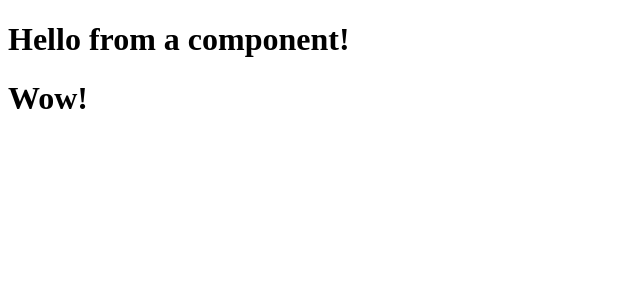
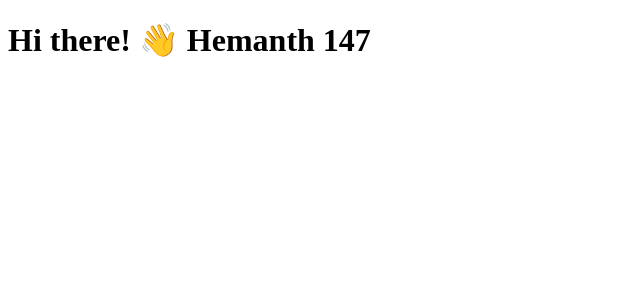
Before and after one commit to hemanthcse1/reactpro, a React (Vite) app: page / in a window 1280 px wide. Shown: the top 300 px of the page, without its empty margins (0-640 px from the left). Built offline with nearby package versions, Linux system fonts and the light colour scheme.

Commit message:
props in react

```diff
--- a/src/App.jsx
+++ b/src/App.jsx
@@ -1,10 +1,18 @@
-import Hello from "./components/Hello"
+import Hello from "./components/Hello";
 function App() {
+  const seatNumbers = [1, 4, 7];
+  const person={
+    name:"Hemanth",
+    message:"Hi there!",
+    emoji:"👋",
+    seatNumbers: [1,4,7]
+  }
   return (
     <div className="App">
-      <Hello/>
+      <Hello person={person}/>
+
     </div>
-  )
+  );
 }
 
 export default App;
--- a/src/components/Hello.jsx
+++ b/src/components/Hello.jsx
@@ -1,7 +1,9 @@
-function Hello() {
+function Hello({person}) {
   return (
     <div>
-      <h1>Hello from a component! </h1> <h1>Wow!</h1>
+      <h1>
+        {person.message} {person.emoji} {person.name} {person.seatNumbers}
+      </h1>
     </div>
   );
 }
```
